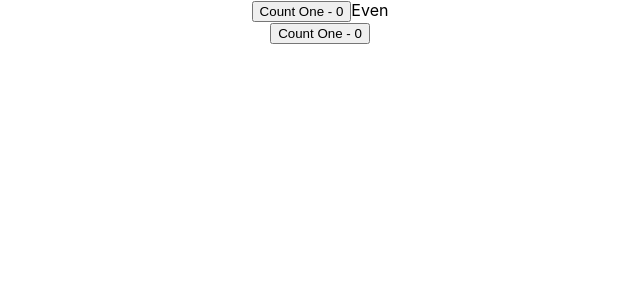
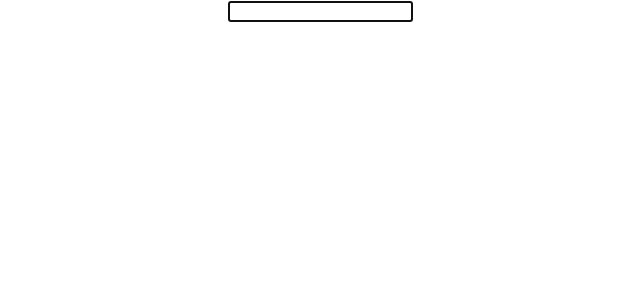
Before and after one commit to abhishek1savaliya/React_Hooks, a React (Create React App) app: page / in a window 1280 px wide. Shown: the top 300 px of the page, without its empty margins (320-960 px from the left). Built offline with nearby package versions, Linux system fonts and the light colour scheme.

Commit message:
useRef Hook Part 1

```diff
--- a/src/App.js
+++ b/src/App.js
@@ -1,15 +1,14 @@
 import './App.css';
 import React from 'react';
-import ParentComponent from './components/ParentComponent';
-import Counter from './components/Counter';
+import FocusInput from './components/FocusInput';
+
 
 function App() {
 
   return (
 
     <div className="App">
-      <Counter />
-    {/* <ParentComponent /> */}
+      <FocusInput />
     </div>
   );
 }
--- a/src/components/Button.js
+++ /dev/null
@@ -1,13 +0,0 @@
-import React from 'react'
-
-function Button(props) {
-    const {handleClick,children} = props
-    console.log('Rendering Button ')
-  return (
-    <div>
-      <button onClick={handleClick}>{children}</button>
-    </div>
-  )
-}
-
-export default React.memo(Button)
--- a/src/components/Count.js
+++ /dev/null
@@ -1,12 +0,0 @@
-import React from 'react'
-
-function Count({text,count}) {
-    console.log('Rendering Count')
-  return (
-    <div>
-      {text} - {count}
-    </div>
-  )
-}
-
-export default React.memo(Count)
--- a/src/components/Counter.js
+++ /dev/null
@@ -1,34 +0,0 @@
-import React, { useState, useMemo } from 'react'
-
-function Counter() {
-    const [counterOne, setCounterOne] = useState(0)
-    const [counterTwo, setCounterTwO] = useState(0)
-
-    const incrementOne = () => {
-        setCounterOne(counterOne + 1)
-    }
-
-    const incrementTwO = () => {
-        setCounterTwO(counterTwo + 1)
-    }
-
-    const isEven = useMemo(() => {
-        let i = 0
-        while (i < 2000000000) i++
-        return counterOne % 2 === 0
-    }, [counterOne])
-
-
-    return (
-        <div>
-            <button onClick={incrementOne}>Count One - {counterOne}</button>
-            <span>{isEven ? 'Even' : 'Odd'}</span>
-            <div>
-                <button onClick={incrementTwO}>Count One - {counterTwo}</button>
-            </div>
-
-        </div>
-    )
-}
-
-export default Counter
--- /dev/null
+++ b/src/components/FocusInput.js
@@ -0,0 +1,16 @@
+import React, { useEffect ,useRef} from 'react'
+
+function FocusInput() {
+    const inputRef = useRef(null )
+    useEffect(()=>{
+        inputRef.current.focus()
+    }, [])
+
+  return (
+    <div>
+      <input ref={inputRef} type="text" />
+    </div>
+  )
+}
+
+export default FocusInput
--- a/src/components/ParentComponent.js
+++ /dev/null
@@ -1,28 +0,0 @@
-import React, { useState, useCallback } from 'react'
-import Title from './Title'
-import Button from './Button'
-import Count from './Count'
-
-function ParentComponent() {
-    const [age, setAge] = useState(25);
-    const [salary, setSalary] = useState(50000)
-
-    const incrementAge = useCallback(() => {
-        setAge(age + 1)
-    },[age])
-
-    const incrementsalary = useCallback(() => {
-        setSalary(salary + 1000)
-    },[salary])
-    return (
-        <div>
-            <Title />
-            <Count text="Age" count={age} />
-            <Button handleClick={incrementAge}>Increment Age</Button>
-            <Count text="Salary" count={salary} />
-            <Button handleClick={incrementsalary}>Increment Salary</Button>
-        </div>
-    )
-}
-
-export default ParentComponent
--- a/src/components/Title.js
+++ /dev/null
@@ -1,13 +0,0 @@
-import React from 'react'
-
-function Title() {
-    console.log('Rendering Title')
-  return (
-    <div>
-        <h1> useCallback Hook</h1>
-
-    </div>
-  )
-}
-
-export default React.memo(Title)
```
